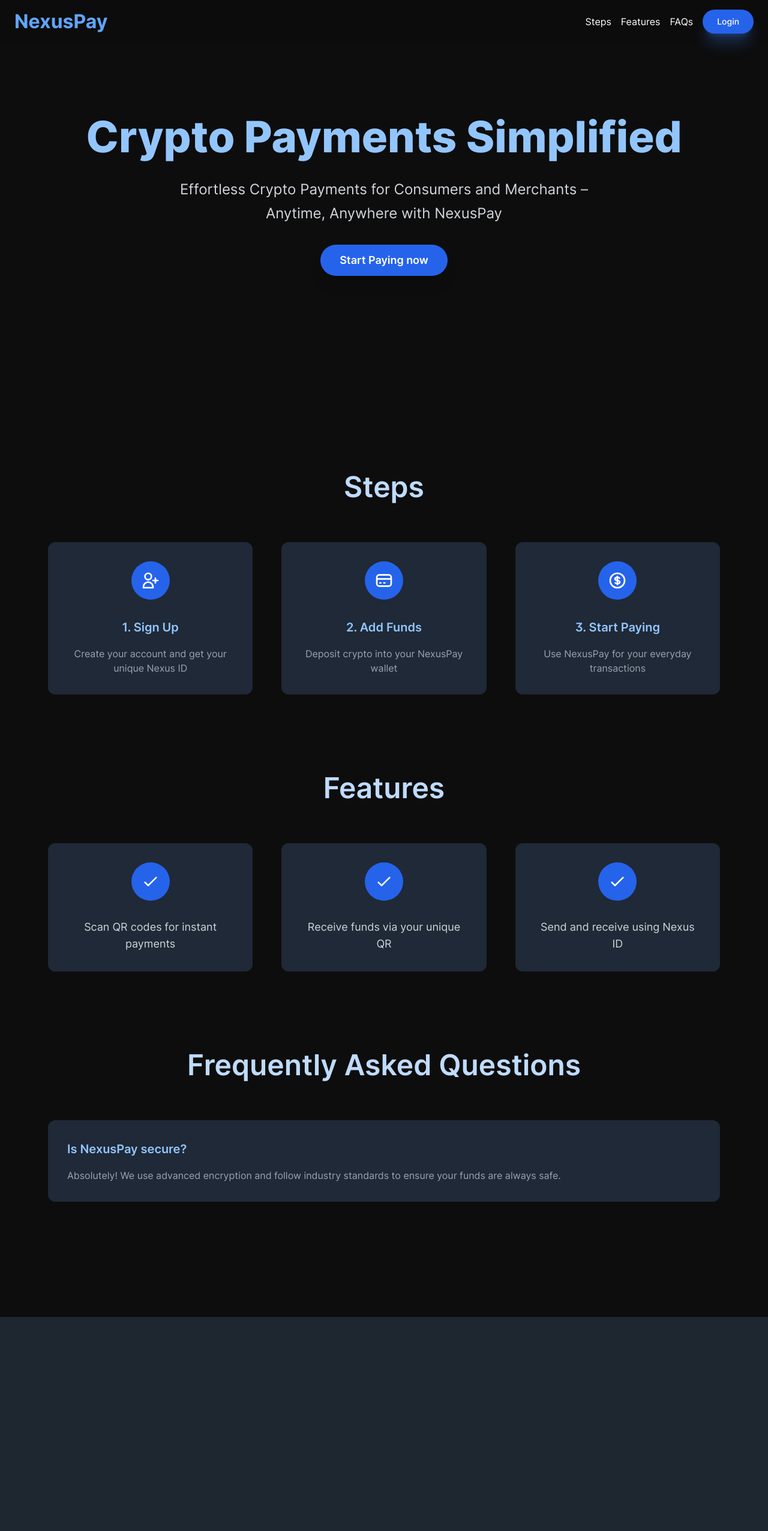
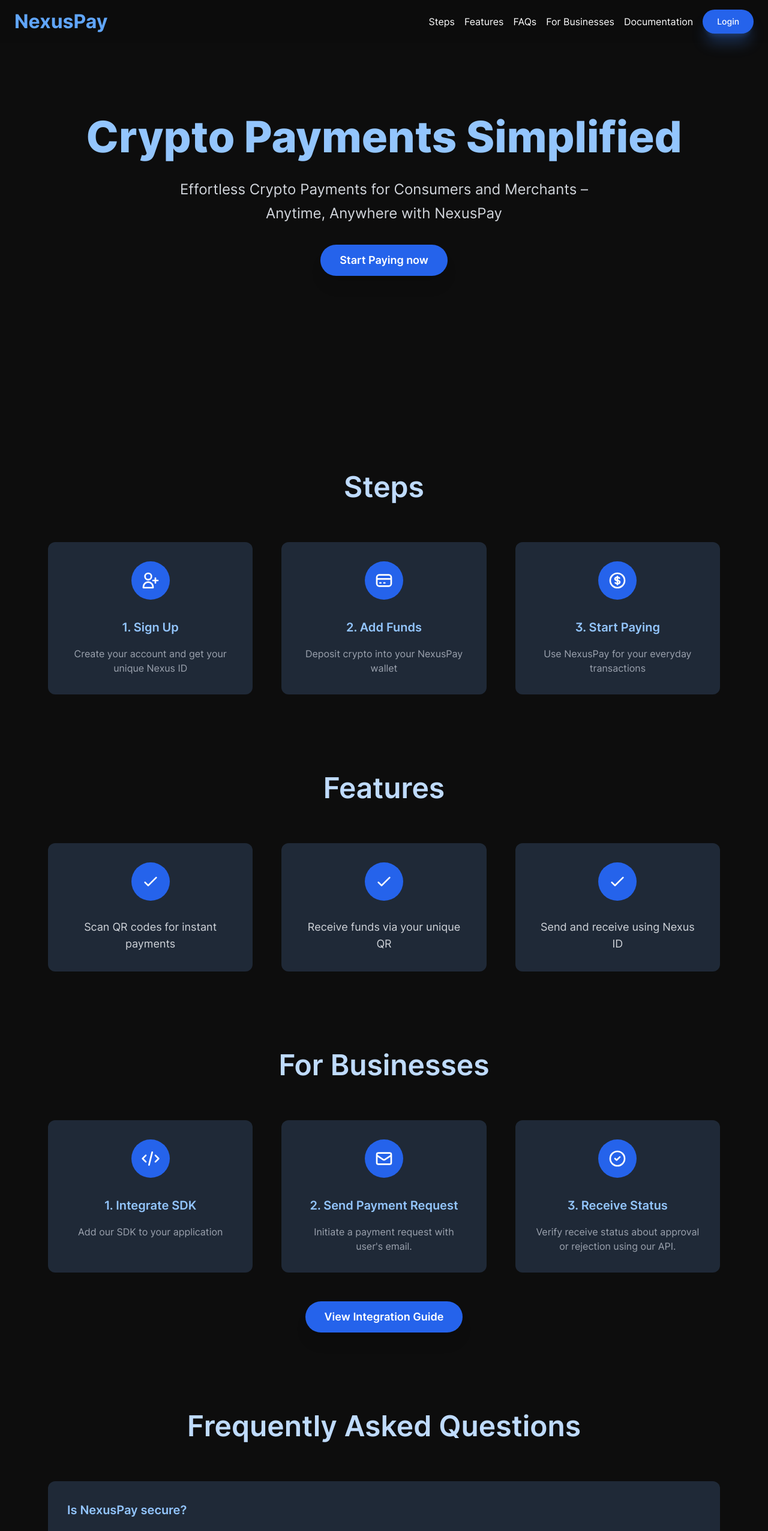
Before and after one commit to KryptoNights/nexus-pay, a Next.js app in the folder frontend/: page / in a window 1280 px wide. Shown: the top 2553 px of the page at 60% size. Before the commit the page ends 2196 px from the top, so only its background shows below. Built offline with nearby package versions, Linux system fonts and the light colour scheme; no server answers.

Commit message:
docs added and sdk integration guide added

```diff
--- /dev/null
+++ b/frontend/src/pages/docs/index.tsx
@@ -0,0 +1,177 @@
+import Head from "next/head";
+import Link from "next/link";
+import React from "react";
+
+const DocsPage: React.FC = () => {
+  return (
+    <>
+      <Head>
+        <title>NexusPay SDK Integration Guide</title>
+        <meta
+          name="description"
+          content="Learn how to integrate NexusPay SDK into your business application"
+        />
+      </Head>
+
+      <div className="min-h-screen bg-[#0D0D0D] text-gray-300">
+        <nav className="sticky top-0 z-50 bg-opacity-90 backdrop-filter backdrop-blur-lg bg-[#0D0D0D] border-b border-gray-800">
+          <div className="max-w-7xl mx-auto px-4 sm:px-6 lg:px-8">
+            <div className="flex justify-between h-16">
+              <div className="flex items-center">
+                <Link href="/">
+                  <span className="text-2xl font-bold text-blue-400 hover:text-blue-300 transition-colors duration-300 cursor-pointer">
+                    NexusPay
+                  </span>
+                </Link>
+              </div>
+              <div className="flex items-center">
+                <Link href="/">
+                  <span className="text-gray-300 hover:text-blue-300 transition-colors duration-300 cursor-pointer">
+                    Back to Home
+                  </span>
+                </Link>
+              </div>
+            </div>
+          </div>
+        </nav>
+
+        <main className="max-w-4xl mx-auto py-12 px-4 sm:px-6 lg:px-8">
+          <h1 className="text-4xl font-bold text-blue-300 mb-8">
+            NexusPay SDK Integration Guide
+          </h1>
+
+          <div className="space-y-12">
+            <section>
+              <h2 className="text-2xl font-semibold text-blue-200 mb-4">
+                1. Install the SDK
+              </h2>
+              <p className="mb-4">
+                First, install the NexusPay SDK using npm or yarn:
+              </p>
+              <pre className="bg-gray-800 text-white p-4 rounded-md overflow-x-auto">
+                <code>npm install nexuspay-sdk # or yarn add nexuspay-sdk</code>
+              </pre>
+            </section>
+
+            <section>
+              <h2 className="text-2xl font-semibold text-blue-200 mb-4">
+                2. Initialize the SDK
+              </h2>
+              <p className="mb-4">
+                Import and initialize the SDK in your application:
+              </p>
+              <pre className="bg-gray-800 text-white p-4 rounded-md overflow-x-auto">
+                <code>{`
+import NexusPay from 'nexuspay-sdk';
+
+const nexuspay = new NexusPay({
+  apiKey: 'YOUR_API_KEY',
+  // other configuration options
+});
+                `}</code>
+              </pre>
+            </section>
+
+            <section>
+              <h2 className="text-2xl font-semibold text-blue-200 mb-4">
+                3. Send a Payment Request
+              </h2>
+              <p className="mb-4">
+                To initiate a payment request, use the following method:
+              </p>
+              <pre className="bg-gray-800 text-white p-4 rounded-md overflow-x-auto">
+                <code>{`
+const sendPaymentRequest = async (userEmail, orderId, amount) => {
+  try {
+    const response = await nexuspay.sendPaymentRequest({
+      email: userEmail,
+      orderId: orderId,
+      amount: amount,
+      currency: 'USD'
+    });
+    console.log('Payment request sent:', response);
+    return response;
+  } catch (error) {
+    console.error('Error sending payment request:', error);
+  }
+};
+                `}</code>
+              </pre>
+            </section>
+
+            <section>
+              <h2 className="text-2xl font-semibold text-blue-200 mb-4">
+                4. Handle Payment Status Updates
+              </h2>
+              <p className="mb-4">
+                Set up a webhook or use our SDK's event listener to receive
+                payment status updates:
+              </p>
+              <pre className="bg-gray-800 text-white p-4 rounded-md overflow-x-auto">
+                <code>{`
+nexuspay.on('paymentUpdate', (update) => {
+  const { orderId, status } = update;
+  if (status === 'approved') {
+    // Handle approved payment
+    console.log(\`Payment for order \${orderId} has been approved\`);
+  } else if (status === 'rejected') {
+    // Handle rejected payment
+    console.log(\`Payment for order \${orderId} has been rejected\`);
+  }
+});
+                `}</code>
+              </pre>
+            </section>
+
+            <section>
+              <h2 className="text-2xl font-semibold text-blue-200 mb-4">
+                5. Verify Payment Status
+              </h2>
+              <p className="mb-4">
+                You can also manually check the status of a payment:
+              </p>
+              <pre className="bg-gray-800 text-white p-4 rounded-md overflow-x-auto">
+                <code>{`
+const checkPaymentStatus = async (orderId) => {
+  try {
+    const status = await nexuspay.getPaymentStatus(orderId);
+    console.log(\`Payment status for order \${orderId}: \${status}\`);
+    return status;
+  } catch (error) {
+    console.error('Error checking payment status:', error);
+  }
+};
+                `}</code>
+              </pre>
+            </section>
+
+            <section>
+              <h2 className="text-2xl font-semibold text-blue-200 mb-4">
+                Best Practices
+              </h2>
+              <ul className="list-disc pl-6 space-y-2">
+                <li>
+                  Always handle errors and edge cases in your integration.
+                </li>
+                <li>
+                  Secure your API key and never expose it in client-side code.
+                </li>
+                <li>
+                  Implement proper error handling and logging for debugging
+                  purposes.
+                </li>
+                <li>Consider implementing retry logic for failed requests.</li>
+                <li>
+                  Keep your SDK version up to date for the latest features and
+                  security updates.
+                </li>
+              </ul>
+            </section>
+          </div>
+        </main>
+      </div>
+    </>
+  );
+};
+
+export default DocsPage;
--- a/frontend/src/pages/index.tsx
+++ b/frontend/src/pages/index.tsx
@@ -27,6 +27,7 @@ const LandingPage: React.FC = () => {
   const stepsRef = useRef<HTMLElement>(null);
   const featuresRef = useRef<HTMLElement>(null);
   const faqRef = useRef<HTMLElement>(null);
+  const businessRef = useRef<HTMLElement>(null);
 
   useEffect(() => {
     AOS.init({ duration: 1000 }); // Initialize AOS with a duration of 1000ms for animations
@@ -84,6 +85,29 @@ const LandingPage: React.FC = () => {
     },
   ];
 
+  const businessSteps: Array<{
+    title: string;
+    description: string;
+    icon: string;
+  }> = [
+    {
+      title: "1. Integrate SDK",
+      description: "Add our SDK to your application",
+      icon: "M10 20l4-16m4 4l4 4-4 4M6 16l-4-4 4-4",
+    },
+    {
+      title: "2. Send Payment Request",
+      description: "Initiate a payment request with user's email.",
+      icon: "M3 8l7.89 5.26a2 2 0 002.22 0L21 8M5 19h14a2 2 0 002-2V7a2 2 0 00-2-2H5a2 2 0 00-2 2v10a2 2 0 002 2z",
+    },
+    {
+      title: "3. Receive Status",
+      description:
+        "Verify receive status about approval or rejection using our API.",
+      icon: "M9 12l2 2 4-4m6 2a9 9 0 11-18 0 9 9 0 0118 0z",
+    },
+  ];
+
   return (
     <>
       <Head>
@@ -133,6 +157,18 @@ const LandingPage: React.FC = () => {
                 className="text-white hover:text-blue-300 transition-colors duration-300 hover:cursor-pointer"
               >
                 FAQs
+              </a>
+              <a
+                onClick={() => handleScroll(businessRef)}
+                className="text-white hover:text-blue-300 transition-colors duration-300 hover:cursor-pointer"
+              >
+                For Businesses
+              </a>
+              <a
+                href="/docs"
+                className="text-white hover:text-blue-300 transition-colors duration-300 hover:cursor-pointer"
+              >
+                Documentation
               </a>
               <button
                 className="text-sm py-2 px-6 bg-blue-600 rounded-full font-medium hover:bg-blue-700 transition duration-300 focus:outline-none focus:ring-2 focus:ring-blue-500 focus:ring-opacity-50 shadow-xl shadow-blue-500/30"
@@ -250,6 +286,53 @@ const LandingPage: React.FC = () => {
             </div>
           </section>
 
+          <section
+            ref={businessRef}
+            className="mb-32 min-h-[34vh]"
+            data-aos="fade-up"
+          >
+            <h2 className="text-4xl md:text-5xl font-semibold text-center mb-16 text-blue-200">
+              For Businesses
+            </h2>
+            <div className="grid md:grid-cols-3 gap-12">
+              {businessSteps.map((step, index) => (
+                <div
+                  key={index}
+                  className="bg-gray-800 rounded-xl p-8 text-center hover:shadow-2xl transition-all duration-300 transform hover:-translate-y-2"
+                  data-aos="fade-up"
+                >
+                  <div className="bg-blue-600 rounded-full p-4 inline-block mb-6">
+                    <svg
+                      className="w-8 h-8 text-white"
+                      fill="none"
+                      stroke="currentColor"
+                      viewBox="0 0 24 24"
+                    >
+                      <path
+                        strokeLinecap="round"
+                        strokeLinejoin="round"
+                        strokeWidth={2}
+                        d={step.icon}
+                      />
+                    </svg>
+                  </div>
+                  <h3 className="text-xl font-semibold mb-4 text-blue-300">
+                    {step.title}
+                  </h3>
+                  <p className="text-gray-400">{step.description}</p>
+                </div>
+              ))}
+            </div>
+            <div className="text-center mt-12">
+              <a
+                href="/docs"
+                className="inline-block py-3 px-8 bg-blue-600 text-white rounded-full text-lg font-semibold hover:bg-blue-700 transition duration-300 transform hover:scale-105 focus:outline-none focus:ring-2 focus:ring-blue-500 focus:ring-opacity-50 shadow-xl hover:shadow-blue-500/30"
+              >
+                View Integration Guide
+              </a>
+            </div>
+          </section>
+
           <section ref={faqRef} className="mb-32" data-aos="fade-up">
             <h2 className="text-4xl md:text-5xl font-semibold text-center mb-16 text-blue-200">
               Frequently Asked Questions
```
